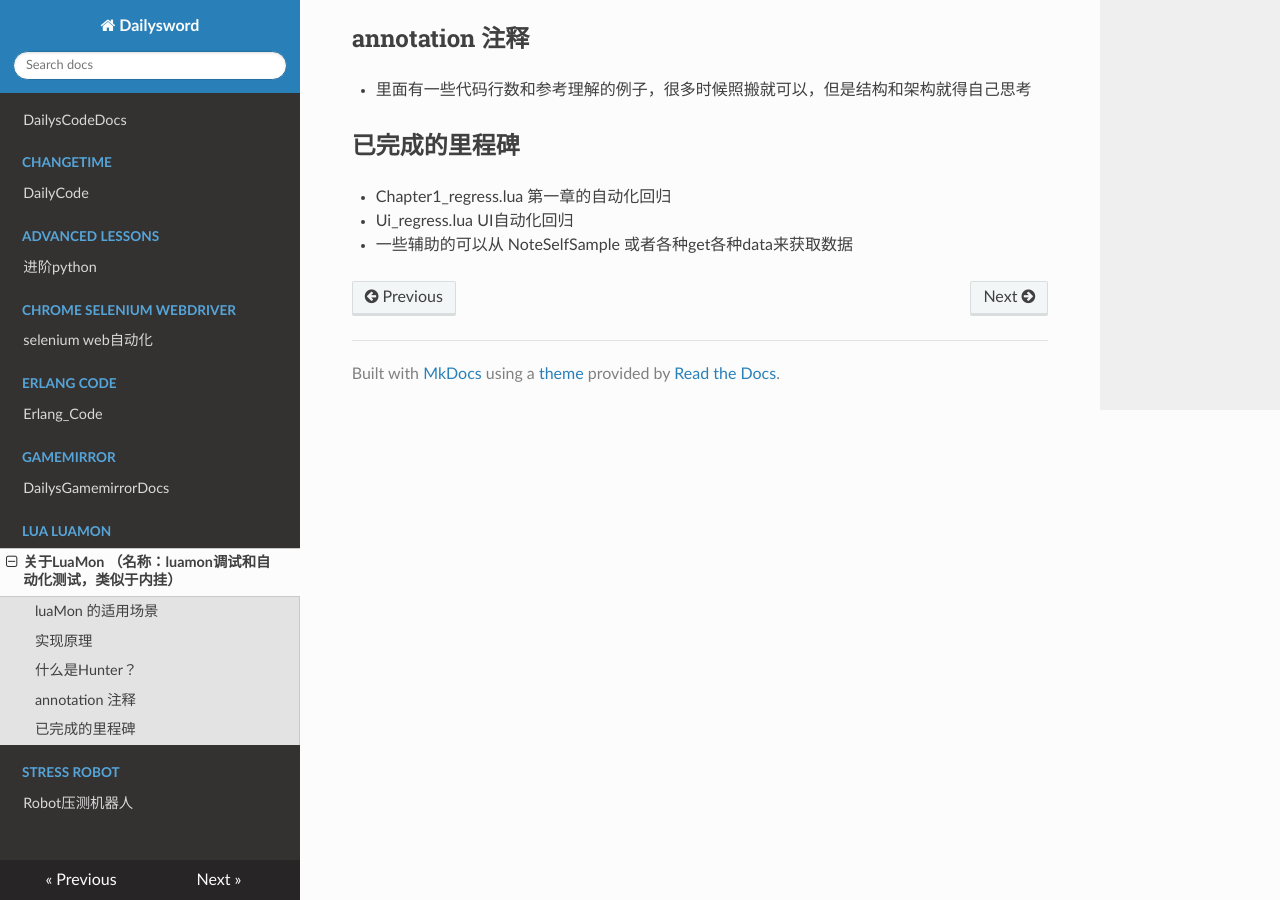
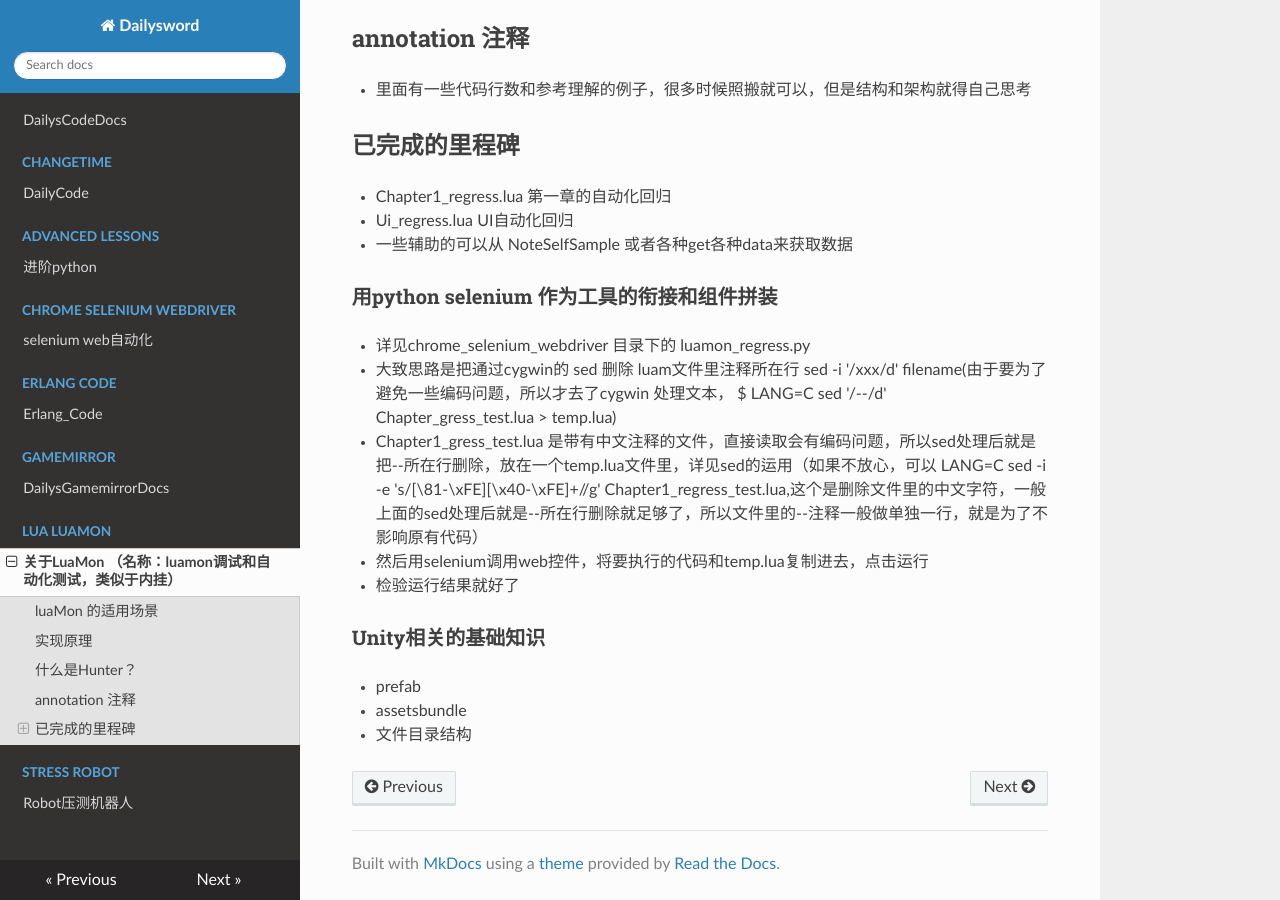
Before and after one commit to DailyR/mkdocs, an MkDocs documentation site: the page built from docs/lua_luamon/README.md, in a window 1280 px wide and 900 px high, scrolled down 799 px. Built offline with MkDocs 1.6.1, drawn with Linux system fonts in a browser that asks for light colours; nearby versions of some CDN libraries.

Commit message:
modify lua_mon script README.md

```diff
--- a/docs/lua_luamon/README.md
+++ b/docs/lua_luamon/README.md
@@ -36,3 +36,25 @@ Hunter是一个游戏调试和测试的云平台，通过网络将设备与平
 - Ui_regress.lua     UI自动化回归
 
 - 一些辅助的可以从 NoteSelfSample 或者各种get各种data来获取数据
+
+
+### 用python selenium 作为工具的衔接和组件拼装
+
+- 详见chrome_selenium_webdriver 目录下的 luamon_regress.py
+
+- 大致思路是把通过cygwin的 sed 删除 luam文件里注释所在行  sed -i '/xxx/d' filename(由于要为了避免一些编码问题，所以才去了cygwin 处理文本， $ LANG=C sed '/--/d' Chapter_gress_test.lua > temp.lua)
+
+- Chapter1_gress_test.lua 是带有中文注释的文件，直接读取会有编码问题，所以sed处理后就是把--所在行删除，放在一个temp.lua文件里，详见sed的运用（如果不放心，可以 LANG=C sed -i -e 's/[\81-\xFE][\x40-\xFE]+//g' Chapter1_regress_test.lua,这个是删除文件里的中文字符，一般上面的sed处理后就是--所在行删除就足够了，所以文件里的--注释一般做单独一行，就是为了不影响原有代码）
+
+- 然后用selenium调用web控件，将要执行的代码和temp.lua复制进去，点击运行
+
+- 检验运行结果就好了
+
+
+### Unity相关的基础知识
+
+- prefab
+
+- assetsbundle
+
+- 文件目录结构
```
